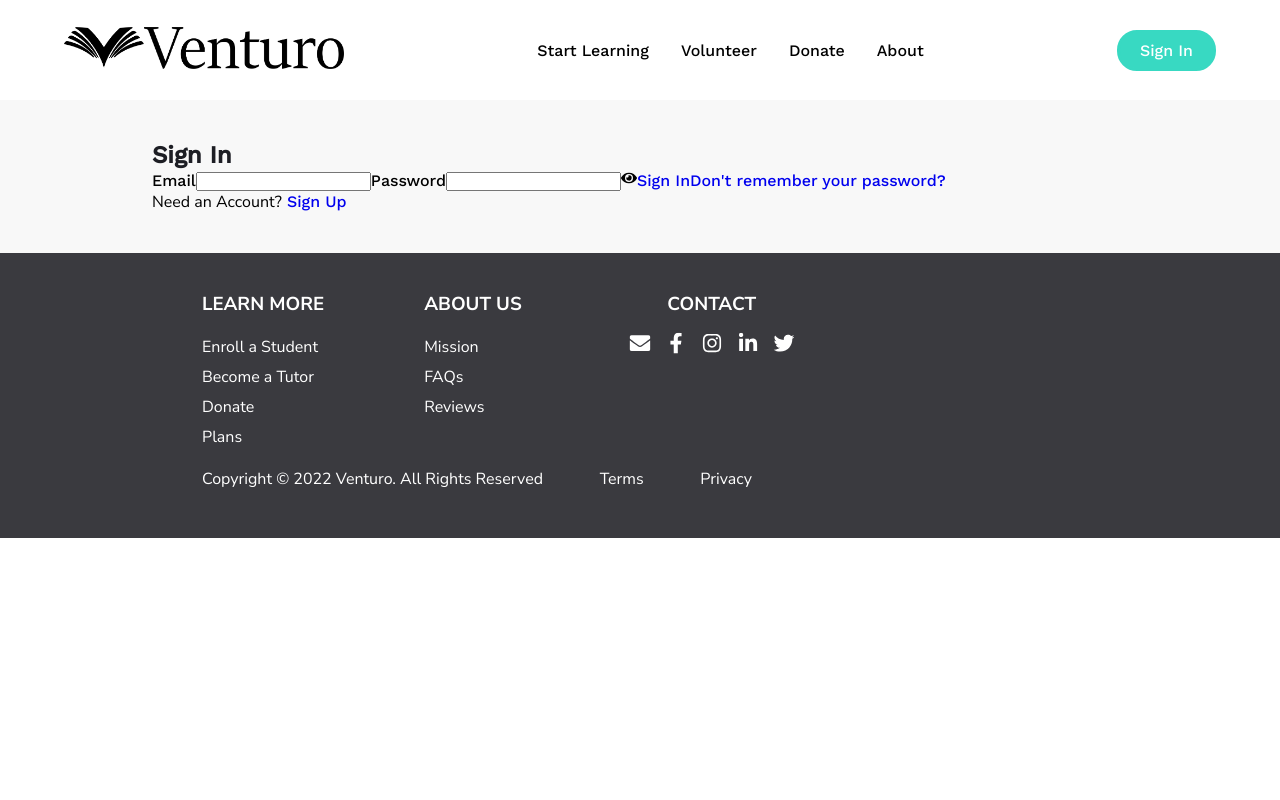
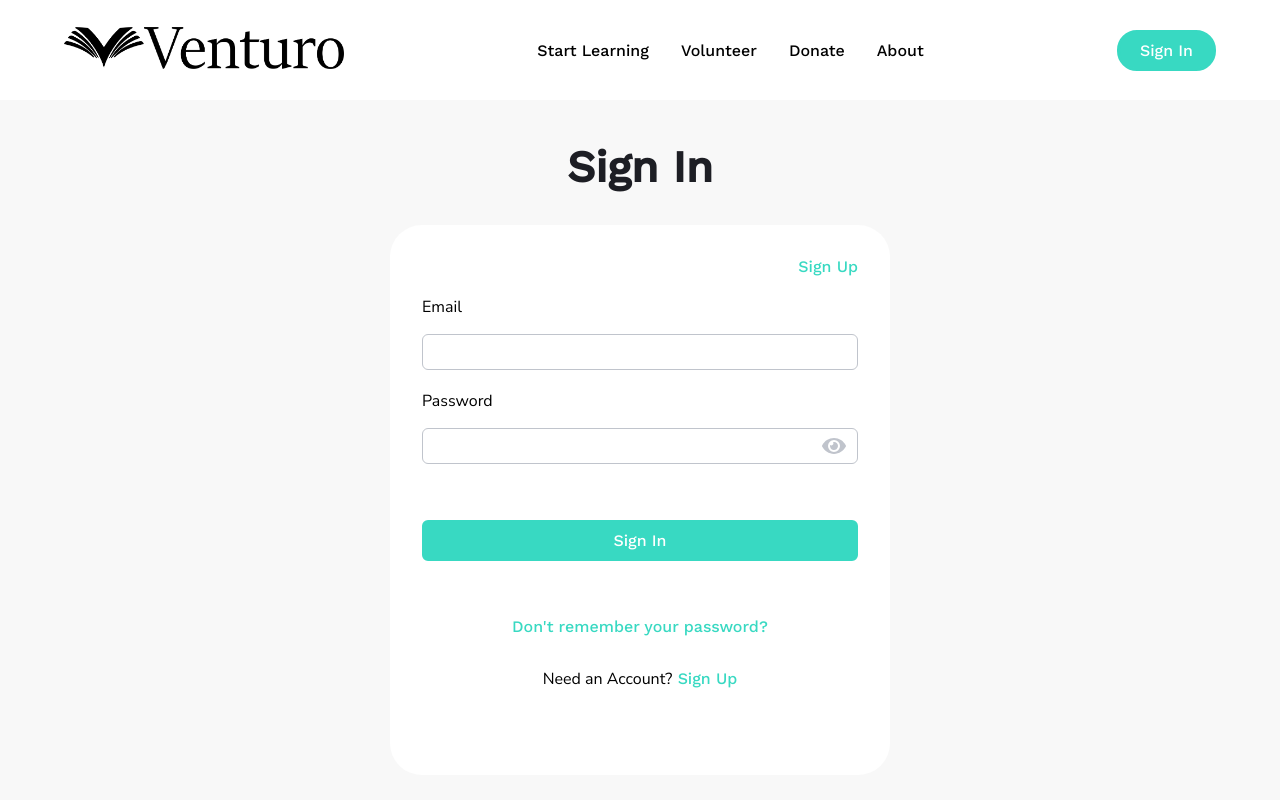
Before and after one commit to Arnav350/venturo, a React (Create React App) app: page /SignIn in a window 1280 px wide. Shown: the top 800 px of the page. Built offline with nearby package versions, Linux system fonts and the light colour scheme.

Commit message:
Created SignUp page, added focus to plan, edited donate and nav

```diff
--- a/src/App.css
+++ b/src/App.css
@@ -22,7 +22,8 @@ span {
   line-height: 1.25;
 }
 
-p {
+p,
+label {
   font-family: 'Nunito Sans', sans-serif;
 }
 
--- a/src/components/Nav.jsx
+++ b/src/components/Nav.jsx
@@ -38,7 +38,7 @@ function Nav() {
           </Link>
         </li>
       </ul>
-      <Link to="/" className="nav-sign blue-button">
+      <Link to="/SignIn" className="nav-sign blue-button">
         Sign In
       </Link>
     </nav>
--- a/src/components/PlanCard.jsx
+++ b/src/components/PlanCard.jsx
@@ -7,11 +7,11 @@ function PlanCard({
   price,
   ses = "/Session",
   length = "1 Hour Sessions",
-  num = "Individual",
+  num = "One on One Relationships",
   third = true,
 }) {
   return (
-    <div className="plan-card">
+    <button className="plan-card">
       <h3 className="plan-time plan-text">{time}</h3>
       <h4 className="plan-sub plan-text">Monthly Billing Period</h4>
       <h1 className="plan-price plan-text">{price}</h1>
@@ -35,7 +35,7 @@ function PlanCard({
           </li>
         ) : null}
       </ul>
-    </div>
+    </button>
   );
 }
 
--- a/src/pages/Donate.css
+++ b/src/pages/Donate.css
@@ -7,14 +7,14 @@
 
 .donate-card {
   position: absolute;
+  right: 30px;
+  top: 40px;
   display: flex;
   flex-direction: column;
   max-width: 700px;
   width: 100%;
   height: 550px;
   background-color: #ffffff;
-  right: 30px;
-  top: 40px;
   border-radius: 32px;
 }
 
--- a/src/pages/Plan.css
+++ b/src/pages/Plan.css
@@ -26,11 +26,16 @@
   padding: 24px;
   width: calc(90%/3);
   background-color: #f8f8f8;
+  border: none;
   border-radius: 24px;
   transition: all 300ms ease;
 }
 
 .plan-card:hover {
+  background-color: #38d9c2;
+}
+
+.plan-card:focus {
   background-color: #38d9c2;
 }
 
@@ -57,6 +62,10 @@
   color: #f8f8f8;
 }
 
+.plan-card:focus .plan-text {
+  color: #f8f8f8;
+}
+
 .plan-button {
   color: #ffffff;
   background-color: #38d9c2;
@@ -76,6 +85,12 @@
   border: #ffffff solid;
 }
 
+.plan-card:focus .plan-button {
+  color: #38d9c2;
+  background-color: #ffffff;
+  border: #ffffff solid;
+}
+
 .plan-item {
   display: flex;
   align-items: center;
--- a/src/pages/Plan.jsx
+++ b/src/pages/Plan.jsx
@@ -12,7 +12,7 @@ function Plan() {
           <div className="plan-box">
             <PlanCard time="Weekly" price="$22" />
             <PlanCard price="$20" />
-            <PlanCard price="$15" num="Group Lesson" third={false} />
+            <PlanCard price="$15" num="Group Lessons" third={false} />
             <PlanCard time="Weekly" price="$25" length="Half Hour Sessions" />
             <PlanCard
               time="Custom"
--- a/src/pages/SignIn.css
+++ b/src/pages/SignIn.css
@@ -0,0 +1,92 @@
+/* SIGNIN */
+
+.signin {
+  position: relative;
+  height: 800px;
+}
+
+.signin-title {
+  font-size: 44px;
+  text-align: center;
+}
+
+.signin-card {
+  position: absolute;
+  left: 50%;
+  top: 50%;
+  transform: translate(-50%, -50%);
+  display: flex;
+  flex-direction: column;
+  max-width: 500px;
+  width: 100%;
+  height: 550px;
+  background-color: #ffffff;
+  border-radius: 32px;
+  padding: 32px;
+}
+
+.signin-label {
+  padding-top: 20px;
+  padding-bottom: 16px;
+}
+
+.signin-email,
+.signin-password {
+  padding: 8px;
+  height: 36px;
+  width: 100%;
+  border: 1px solid #c0c4cc;
+  border-radius: 6px;
+  outline: none;
+}
+
+.signin-email:hover,
+.signin-password:hover {
+  border: 2px solid #afb3ba;
+}
+
+.signin-email:focus,
+.signin-password:focus {
+  border: 2px solid #38d9c2;
+}
+
+.signin-pass {
+  position: relative;
+  display: flex;
+  flex-direction: column;
+  justify-content: center;
+}
+
+.signin-eye {
+  position: absolute;
+  right: 12px;
+  font-size: 24px;
+  color: #c0c4cc;
+  cursor: pointer;
+}
+
+.signin-button {
+  color: #ffffff;
+  background-color: #38d9c2;
+  padding: 8px 0px;
+  margin: 56px 0px;
+  text-align: center;
+  border: #38d9c2 solid;
+  border-radius: 6px;
+  transition: all 200ms ease;
+}
+
+.signin-remember {
+  color: #38d9c2;
+  text-align: center;
+}
+
+.signin-acc {
+  text-align: center;
+  padding-top: 32px;
+}
+
+.signin-signup {
+  color: #38d9c2;
+  text-align: right;
+}
--- a/src/pages/SignIn.jsx
+++ b/src/pages/SignIn.jsx
@@ -1,4 +1,5 @@
 import React, { useState } from "react";
+import "./SignIn.css";
 import { Link } from "react-router-dom";
 import { FaEye, FaEyeSlash } from "react-icons/fa";
 
@@ -19,20 +20,25 @@ function SignIn() {
         <div className="signin container">
           <h1 className="signin-title">Sign In</h1>
           <div className="signin-card">
+            <Link className="signin-signup">Sign Up</Link>
             <label className="signin-label">Email</label>
             <input type="email" className="signin-email" />
             <label className="signin-label">Password</label>
-            <input type={type} className="signin-password" />
-            {type === "password" ? (
-              <FaEye onClick={() => showPass()} />
-            ) : (
-              <FaEyeSlash onClick={() => showPass()} />
-            )}
-            <Link>Sign In</Link>
-            <Link>Don't remember your password?</Link>
-            <p>
+            <div className="signin-pass">
+              <input type={type} className="signin-password" />
+              {type === "password" ? (
+                <FaEye className="signin-eye" onClick={() => showPass()} />
+              ) : (
+                <FaEyeSlash className="signin-eye" onClick={() => showPass()} />
+              )}
+            </div>
+            <Link className="signin-button blue-button">Sign In</Link>
+            <Link className="signin-remember">
+              Don't remember your password?
+            </Link>
+            <p className="signin-acc">
               Need an Account?
-              <Link> Sign Up</Link>
+              <Link className="signin-signup"> Sign Up</Link>
             </p>
           </div>
         </div>
```
